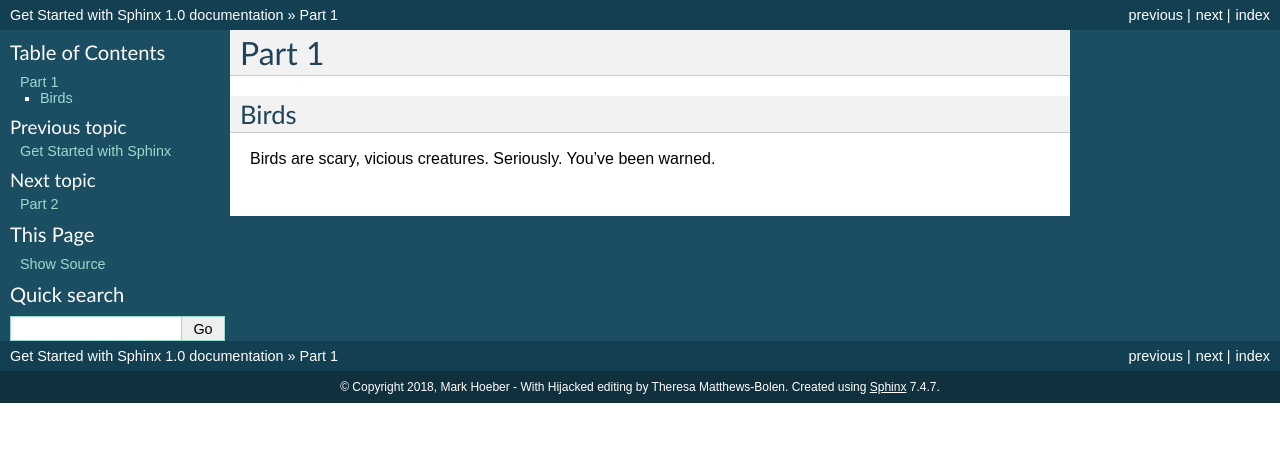
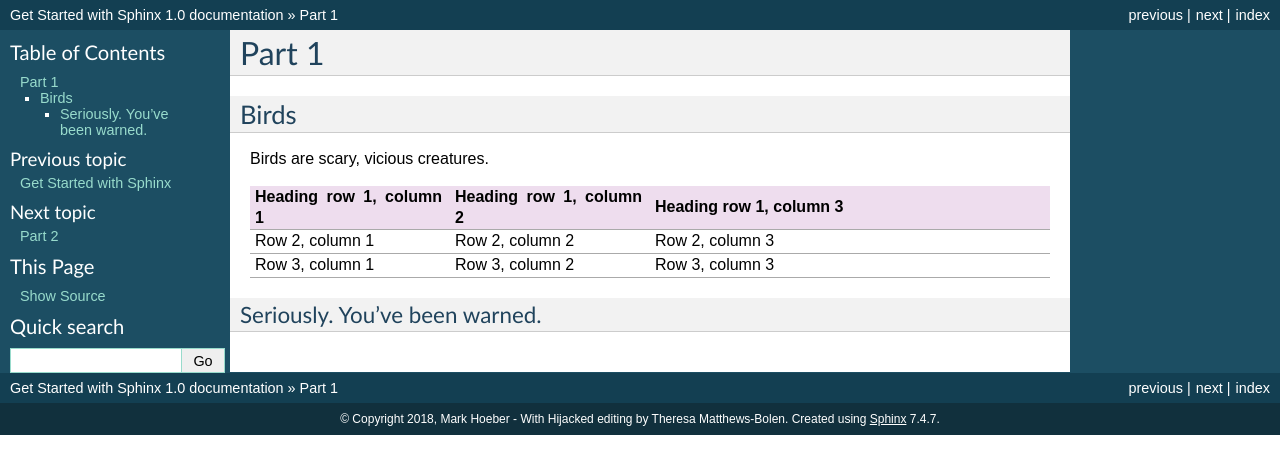
Before and after one commit to MarkHoeber/get_started_sphinx, a Sphinx documentation site: the page built from source/part-1.rst, in a window 1280 px wide. Shown: the top 474 px of the page. Built offline with Sphinx 7.4.7, drawn with Linux system fonts in a browser that asks for light colours.

Commit message:
updating to add table

```diff
--- a/source/part-1.rst
+++ b/source/part-1.rst
@@ -6,4 +6,23 @@
 Birds
 *********
 Birds are scary, vicious creatures.
+
+
+.. list-table::
+   :widths: 25 25 50
+   :header-rows: 1
+
+   * - Heading row 1, column 1
+     - Heading row 1, column 2
+     - Heading row 1, column 3
+   * - Row 2, column 1
+     - Row 2, column 2
+     - Row 2, column 3
+   * - Row 3, column 1
+     - Row 3, column 2
+     - Row 3, column 3
+
+
+===============================
 Seriously. You've been warned.
+===============================
```
